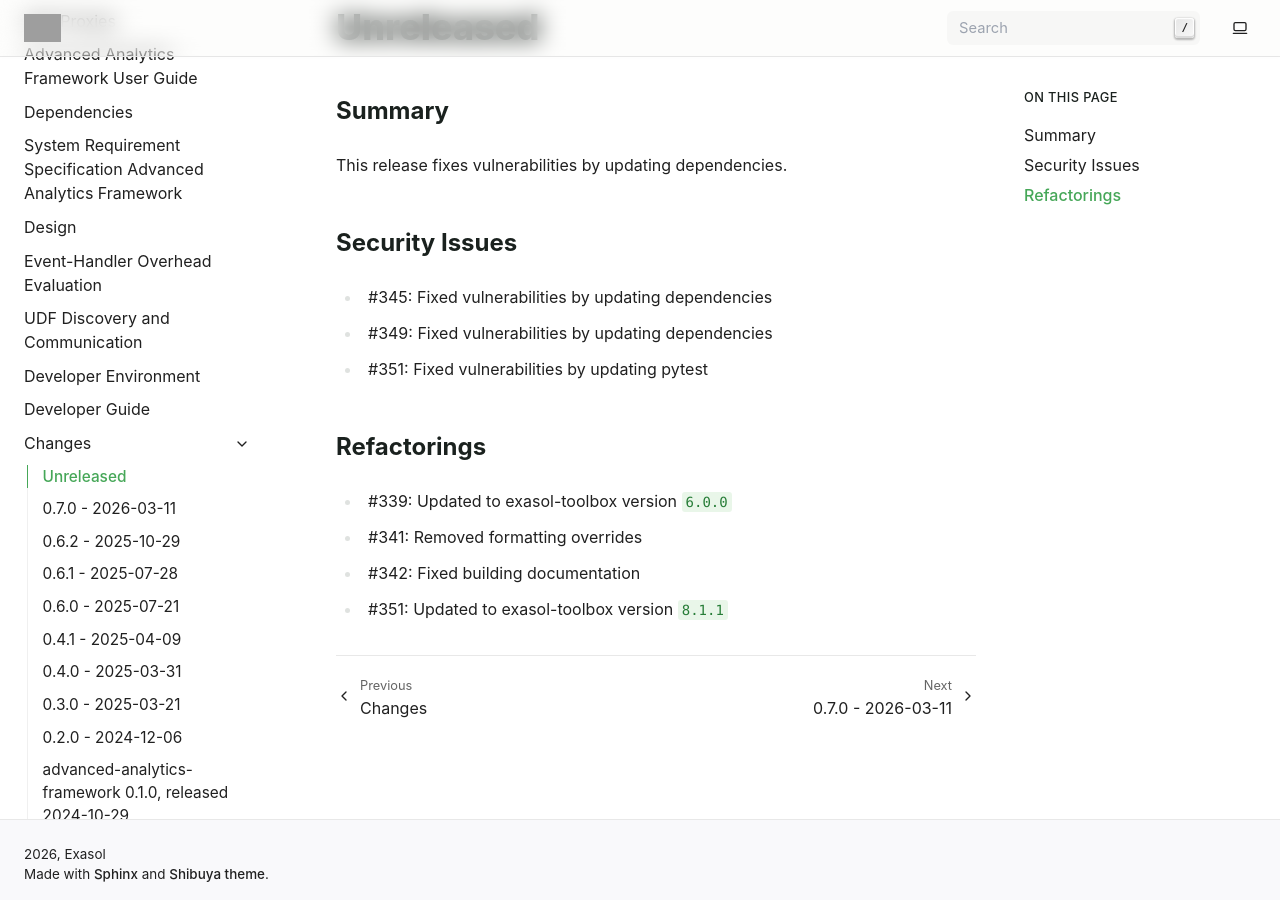
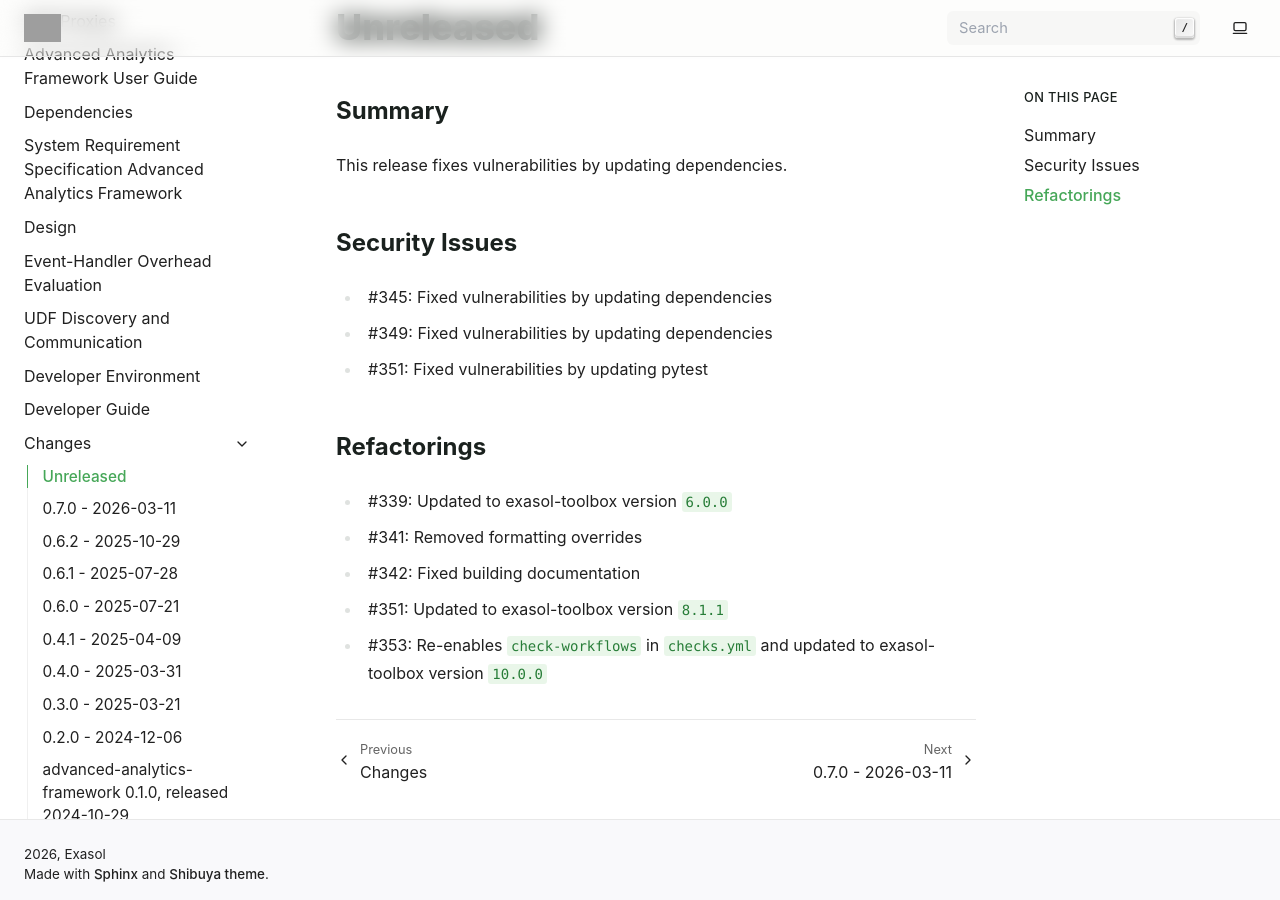
Before and after one commit to exasol/advanced-analytics-framework, a Sphinx documentation site: the page built from doc/changes/unreleased.md, in a window 1280 px wide and 900 px high, scrolled down 81 px. Built offline with Sphinx 7.4.7, drawn with Linux system fonts in a browser that asks for light colours; grey boxes are pictures that could not be loaded.

Commit message:
Add changelog entry

```diff
--- a/doc/changes/unreleased.md
+++ b/doc/changes/unreleased.md
@@ -16,3 +16,4 @@ This release fixes vulnerabilities by updating dependencies.
 * #341: Removed formatting overrides
 * #342: Fixed building documentation
 * #351: Updated to exasol-toolbox version `8.1.1`
+* #353: Re-enables `check-workflows` in `checks.yml` and updated to exasol-toolbox version `10.0.0`
```
